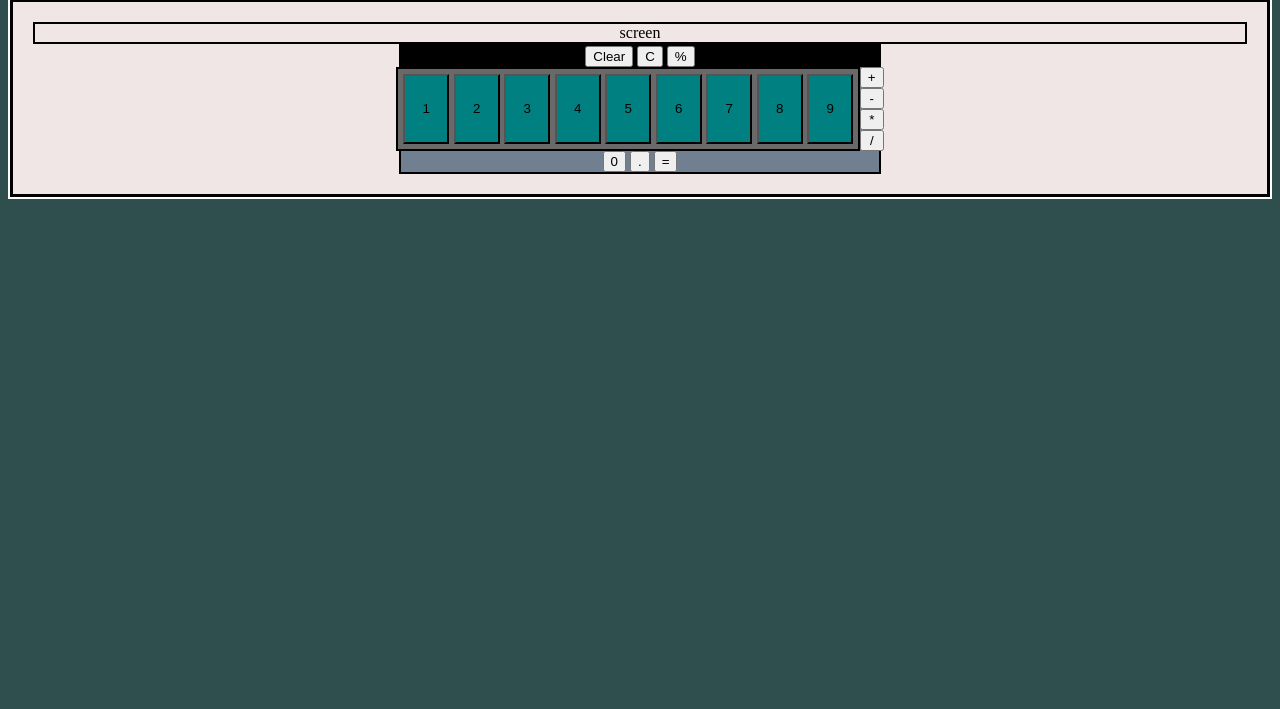
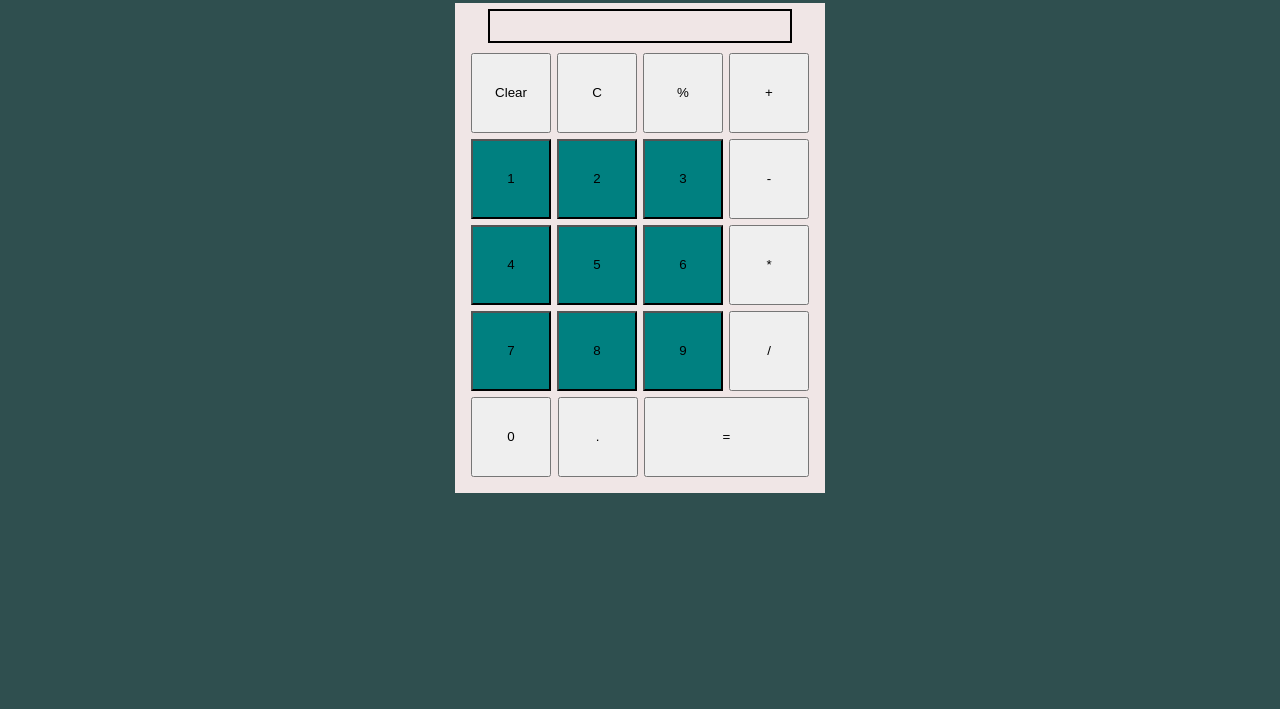
Before and after one commit to FabianGarciaXY/Calculator, a website: page src/index.html in a window 1280 px wide. Shown: the part 91-800 px from the top of the page. Drawn offline with Linux system fonts and the light colour scheme.

Commit message:
Added event listeners to digit buttons

```diff
--- a/src/index.html
+++ b/src/index.html
@@ -13,20 +13,26 @@
 
         <div class='container'>
             <header>
-                <h1>Calculator</h1>
+                <h1>CALCULATOR</h1>
             </header>
             <div class="calculatorBody">
                 <div class='screen'>
-                    screen
                 </div>
                 <div class="buttons">
+
+                    <div class='control-digit-operations'>
                         <div class='controlsButtons'>
+
+                            <div class="controls">
                                 <button> Clear </button>
                                 <button> C </button>
                                 <button> % </button>
                             </div>
+
+                            <div class='digits'></div>
+
+                        </div>
                         <div class="numbersAndOp">
-                        <div class='digits'></div>
                             <div class="operations">
                                 <button> + </button>
                                 <button> - </button>
@@ -34,10 +40,12 @@
                                 <button> / </button>
                             </div>
                         </div>
+                    </div>
+
                     <div class="downButtons">
                         <button> 0 </button>
                         <button> . </button>
-                        <button> = </button>
+                        <button id='equals-button'> = </button>
                     </div>
                 </div>
 
--- a/src/script.js
+++ b/src/script.js
@@ -1,4 +1,3 @@
-console.log('Hello World');
 const operate = function (operation, a, b) {
     return operation(a, b);
 };
@@ -25,5 +24,11 @@ for (let digit = 1; digit <= 9; digit++) {
     const newDigit = document.createElement('button');
     newDigit.classList.add('digit');
     newDigit.textContent = digit.toString();
+    newDigit.addEventListener('click', printOnScreen);
     digits.appendChild(newDigit);
 }
+// Digits EventListeners
+function printOnScreen(e) {
+    const screen = document.querySelector('.screen');
+    screen.textContent = e.target.textContent;
+}
--- a/src/style.css
+++ b/src/style.css
@@ -1,59 +1,89 @@
+
+* {
+    gap: 6px;
+
+}
 
 body {
     background-color: darkslategrey;
     text-align: center;
-    border: solid 2px white;
-    padding: auto;
+    color: snow;
 }
 
+
+.container {
+    display: flex;
+    flex-direction: column;
+    align-items: center;
+}
+
+
 .calculatorBody {
-    padding: 20px;
     background-color: rgb(240, 230, 230);
-    border: 3px solid;
-    margin: auto;
     text-align: -webkit-center;
+    padding: 6px;
 }
 
 .screen {
     border: solid 2px;
+    width: 300px;
+    height: 30px;
+    color: black;
 }
 
-.buttons{
-    border: solid 2px;
-    background-color: slategrey;
-    width: fit-content;
+.buttons {
+    padding: 10px ;
 }
+
 .controlsButtons {
-    background-color: black;
+    margin: 0;
 }
-.numbersAndOp{
+.controls {
+    display: flex;
+}
+
+
+.control-digit-operations {
     display: flex;
     flex-direction: row;
     justify-content: center;
 }
+
+
 .digits {
-    border: solid 2px black;
-    display: flex;
-    flex-direction: row;
-    background-color: dimgray;
-    color: floralwhite;
-    width:fit-content;
-    padding: 1%;
-    justify-content: center;
-    gap: 1%;
+    display: grid;
+    grid-template-columns: 1fr 1fr 1fr;
+    margin-top: 6px;
 }
 .digit {
     background-color: teal;
-    width: 50px;
-    padding: 2px;
 }
+
+
+.numbersAndOp{
+    margin-bottom: 6px;
+}
+.operations{
+    display: flex;
+    flex-direction: column;
+    justify-content: space-between;
+}
+button {
+    gap: 10px;
+    width: 80px;
+    height: 80px;
+}
+
 .digit:hover {
-    transform: scale(1.1);
+    transform: scale(1.05);
     cursor: pointer;
 }
 
-.operations {
+#equals-button {
+    width: 165px;
+}
+
+.downButtons {
     display: flex;
-    flex-direction: column;
-
+    justify-content: space-between;
 }
```
Also changed, not shown: src/script.ts (+10 -2 lines). Lines whose indentation alone changed are shown as unchanged.
